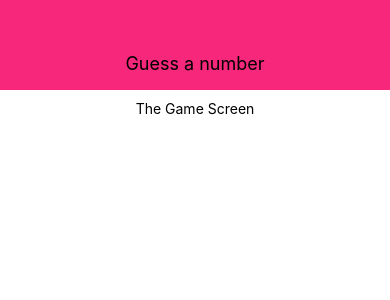
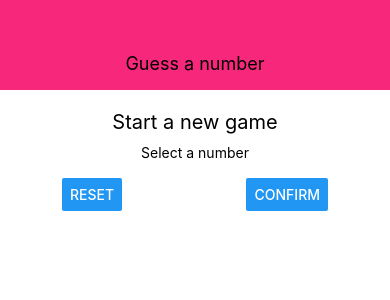
Before and after one commit to viniciuspasquantonio/guess-number, a React Native app: screen / in a window 390 px wide. Shown: the top 300 px of the page. Built offline with nearby package versions, Linux system fonts and the light colour scheme.

Commit message:
working on the layout

```diff
--- a/screens/StartGameScreen.js
+++ b/screens/StartGameScreen.js
@@ -1,12 +1,18 @@
 import React from 'react';
-import {View,Text,StyleSheet} from 'react-native';
+import {View,Text,StyleSheet,TextInput, Button} from 'react-native';
 
 const StartGameScreen = props => {
     return (
         <View style={styles.screen}>
-            <Text>
-                The Game Screen
-            </Text>
+            <Text style={styles.title}>Start a new game</Text>
+            <View style={styles.inputContainer}>
+                <Text>Select a number</Text>
+                <TextInput/>
+                <View style={styles.buttonContainer}>
+                    <Button title="Reset" onPress={()=> {}}/>
+                    <Button title="Confirm" onPress={()=> {}}/>
+                </View>
+            </View>
         </View>
     );
 };
@@ -16,6 +22,21 @@ const styles = StyleSheet.create({
         flex: 1,
         padding: 10,
         alignItems: 'center'
+    },
+    buttonContainer:{
+        flexDirection: "row",
+        width:"100%",
+        justifyContent:"space-between",
+        paddingHorizontal:15
+    },
+    inputContainer:{
+        width:300,
+        maxWidth: "80%",
+        alignItems: "center"
+    },
+    title:{
+        fontSize:20,
+        marginVertical:10
 
     }
 });
```
